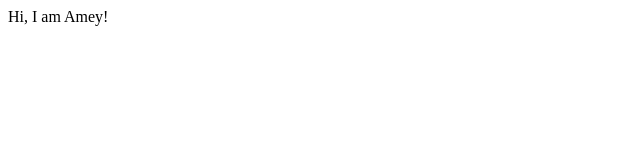
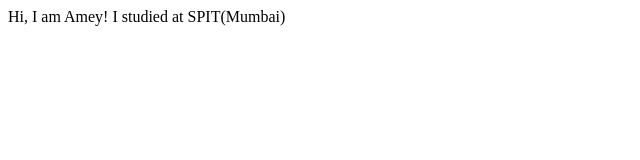
Before and after one commit to Amey0498/neogcamp, a plain HTML site: page levelZero/lesson02/index.html in a window 1280 px wide. Shown: the whole page, without its empty margins (0-640 px from the left). Drawn offline with Linux system fonts and the light colour scheme.

Commit message:
feat: adding a new line to index.html

```diff
--- a/levelZero/lesson02/index.html
+++ b/levelZero/lesson02/index.html
@@ -8,5 +8,6 @@
 </head>
 <body>
     Hi, I am Amey!
+    I studied at SPIT(Mumbai)
 </body>
 </html>
```
